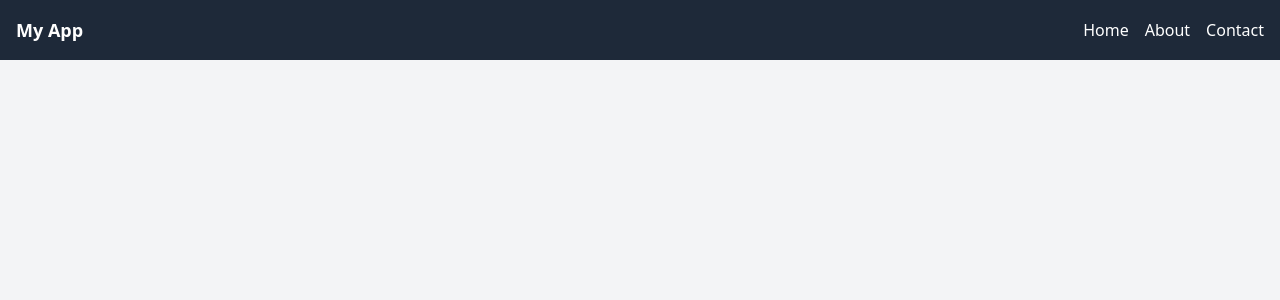
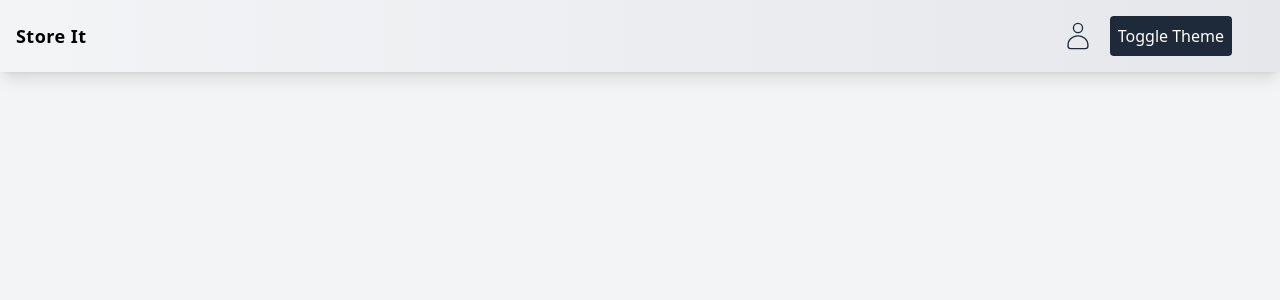
Before and after one commit to marcotuliopin/awesome-sde-2, a React (Vite) app: page / in a window 1280 px wide. Shown: the top 300 px of the page. Built offline with nearby package versions, Linux system fonts and the light colour scheme.

Commit message:
css improvements in header

```diff
--- a/src/components/layout/Header/Header.tsx
+++ b/src/components/layout/Header/Header.tsx
@@ -1,25 +1,22 @@
+import { ThemeToggle } from "@/components/ui/ThemeToggle";
 import type { JSX } from "react";
+import { CiUser } from "react-icons/ci";
 
 export const Header = (): JSX.Element => {
     return (
-        <header className="flex items-center justify-between p-4 bg-gray-800 text-white">
-            <div className="text-lg font-bold">My App</div>
-            <nav>
-                <ul className="flex space-x-4">
+        <header className="flex items-center justify-between p-4 pr-6 md:pr-12 bg-gradient-to-r dark:from-gray-900 dark:to-gray-800 from-gray-100 to-gray-200 text-white shadow-lg transition-colors duration-500">
+            <div className="text-lg font-bold tracking-wide dark:text-white text-black">
+                Store It
+            </div>
+            <nav className="flex items-center">
+                <ul className="flex items-center space-x-4">
                     <li>
-                        <a href="#home" className="hover:text-gray-400">
-                            Home
-                        </a>
+                        <button className="h-full w-8 align-middle justify-center">
+                            <CiUser className="h-full w-full hover:scale-110 transition-all duration-200 hover:cursor-pointer dark:text-gray-100 text-gray-800" />
+                        </button>
                     </li>
                     <li>
-                        <a href="#about" className="hover:text-gray-400">
-                            About
-                        </a>
-                    </li>
-                    <li>
-                        <a href="#contact" className="hover:text-gray-400">
-                            Contact
-                        </a>
+                        <ThemeToggle />
                     </li>
                 </ul>
             </nav>
```
